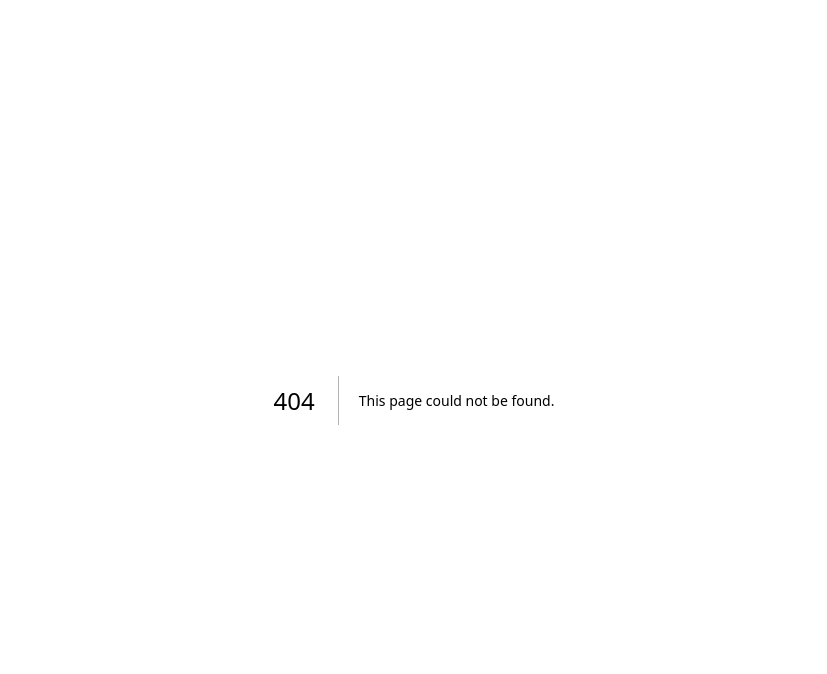
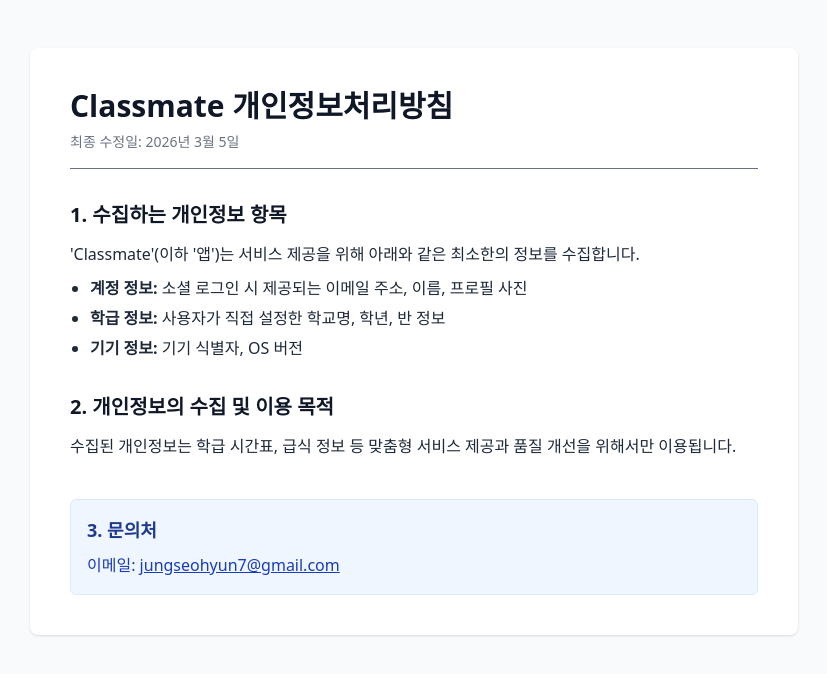
Before and after one commit to jungseohyun0706/classmate-web, a Next.js app: page /privacy in a window 1280 px wide. Before the commit this address had no page. Shown: the top 674 px of the page, without its empty margins (226-1053 px from the left). Built offline with nearby package versions, Linux system fonts and the light colour scheme.

Commit message:
feat: complete rebranding and privacy policy

```diff
--- a/src/pages/index.tsx
+++ b/src/pages/index.tsx
@@ -1,19 +1,106 @@
-import { useEffect } from 'react'
-import { useRouter } from 'next/router'
-import { auth } from '../lib/firebase'
-import { onAuthStateChanged } from 'firebase/auth'
+import React from 'react';
+import Head from 'next/head';
+import Link from 'next/link';
 
-export default function Home() {
-  const router = useRouter()
-  useEffect(() => {
-    const unsub = onAuthStateChanged(auth, user => {
-      if (user && user.emailVerified) {
-        router.replace('/dashboard')
-      } else {
-        router.replace('/auth/login')
-      }
-    })
-    return () => unsub()
-  }, [])
-  return null
-}
+const LandingPage = () => {
+  const appName = 'Classmate';
+  const tagline = '우리 반의 똑똑한 도우미';
+  const description = '우르르 컴퍼니는 일상의 불편함을 기술로 해결합니다. 더 나은 교육, 더 나은 소통을 위한 플랫폼을 만듭니다.';
+
+  return (
+    <div className="min-h-screen bg-white font-sans text-gray-900">
+      <Head>
+        <title>Ururu Company - {appName}</title>
+        <meta name="description" content={description} />
+      </Head>
+
+      {/* Navigation */}
+      <nav className="max-w-7xl mx-auto px-6 py-8 flex justify-between items-center border-b border-gray-50">
+        <div className="flex items-center space-x-2">
+          <div className="w-10 h-10 bg-blue-600 rounded-xl flex items-center justify-center text-white font-bold text-xl">U</div>
+          <span className="text-2xl font-bold tracking-tight text-gray-900">ururu.kr</span>
+        </div>
+        <div className="flex items-center space-x-6">
+          <Link href="/auth/login" className="px-5 py-2.5 bg-gray-900 text-white rounded-xl font-bold text-sm hover:bg-gray-800 transition-all shadow-lg shadow-gray-200">
+            선생님 로그인
+          </Link>
+        </div>
+      </nav>
+
+      {/* Hero Section */}
+      <main className="max-w-7xl mx-auto px-6 pt-20 pb-24 lg:pt-32">
+        <div className="grid grid-cols-1 lg:grid-cols-2 gap-16 items-center">
+          <div className="text-left">
+            <div className="inline-flex items-center space-x-2 px-3 py-1 rounded-full bg-blue-50 text-blue-600 text-xs font-bold mb-6">
+              <span>Innovation for Life</span>
+              <span className="w-1 h-1 bg-blue-300 rounded-full"></span>
+              <span>세상을 우르르 변화시키는 혁신</span>
+            </div>
+
+            <h1 className="text-5xl lg:text-7xl font-extrabold tracking-tight mb-8 leading-tight">
+              {tagline} <br />
+              <span className="text-blue-600 font-black">{appName}</span>
+            </h1>
+
+            <p className="max-w-xl text-lg lg:text-xl text-gray-500 mb-12 leading-relaxed">
+              {description} <br className="hidden md:block" />
+              복잡한 학급 관리는 선생님용 앱으로, 즐거운 학교 생활은 학생용 앱으로 시작해보세요.
+            </p>
+
+            <div className="flex flex-col sm:flex-row space-y-4 sm:space-y-0 sm:space-x-4">
+              <button className="px-8 py-4 bg-gray-900 text-white rounded-2xl font-bold text-lg hover:bg-gray-800 transition-all">
+                Google Play 출시 예정
+              </button>
+              <button className="px-8 py-4 bg-white text-gray-900 border-2 border-gray-100 rounded-2xl font-bold text-lg hover:border-gray-200 transition-all">
+                iOS 앱스토어 준비 중
+              </button>
+            </div>
+          </div>
+
+          <div className="hidden lg:block relative">
+             <div className="absolute -inset-4 bg-blue-100 rounded-full blur-3xl opacity-30 animate-pulse"></div>
+             <div className="relative bg-white p-8 rounded-[3rem] shadow-2xl border border-gray-100 transform rotate-3 hover:rotate-0 transition-transform duration-500">
+                <div className="space-y-6">
+                  <div className="flex items-center space-x-4 p-4 bg-blue-50 rounded-2xl">
+                    <div className="text-3xl">📅</div>
+                    <div>
+                      <div className="font-bold text-gray-900 text-lg">스마트 시간표</div>
+                      <div className="text-gray-500 text-sm italic">내일은 체육 시간이 있어요!</div>
+                    </div>
+                  </div>
+                  <div className="flex items-center space-x-4 p-4 bg-green-50 rounded-2xl">
+                    <div className="text-3xl">🍱</div>
+                    <div>
+                      <div className="font-bold text-gray-900 text-lg">오늘의 급식</div>
+                      <div className="text-gray-500 text-sm italic">돈까스, 샐러드, 김치...</div>
+                    </div>
+                  </div>
+                  <div className="flex items-center space-x-4 p-4 bg-purple-50 rounded-2xl">
+                    <div className="text-3xl">📢</div>
+                    <div>
+                      <div className="font-bold text-gray-900 text-lg">디지털 알림장</div>
+                      <div className="text-gray-500 text-sm italic">가정통신문을 확인하세요</div>
+                    </div>
+                  </div>
+                </div>
+             </div>
+          </div>
+        </div>
+      </main>
+
+      {/* Footer */}
+      <footer className="max-w-7xl mx-auto px-6 py-12 border-t border-gray-100 flex flex-col md:flex-row justify-between items-center text-sm text-gray-400">
+        <div className="flex items-center space-x-4">
+          <span className="font-bold text-gray-900 text-lg">ururu.kr</span>
+          <span>© 2026 ururu.kr. All rights reserved.</span>
+        </div>
+        <div className="mt-6 md:mt-0 flex space-x-8">
+          <Link href="/privacy" className="hover:text-blue-600 font-medium transition-colors">개인정보처리방침</Link>
+          <a href="mailto:jungseohyun7@gmail.com" className="hover:text-blue-600 font-medium transition-colors">문의하기</a>
+        </div>
+      </footer>
+    </div>
+  );
+};
+
+export default LandingPage;
--- /dev/null
+++ b/src/pages/privacy.tsx
@@ -0,0 +1,48 @@
+import React from 'react';
+import Head from 'next/head';
+
+const PrivacyPolicy = () => {
+  const lastUpdated = '2026년 3월 5일';
+  const appName = 'Classmate';
+  const developerEmail = 'jungseohyun7@gmail.com';
+
+  return (
+    <div className="min-h-screen bg-gray-50 py-12 px-4 sm:px-6 lg:px-8">
+      <Head>
+        <title>{appName} - 개인정보처리방침</title>
+        <meta name="description" content={`${appName} 앱의 개인정보처리방침입니다.`} />
+      </Head>
+
+      <div className="max-w-3xl mx-auto bg-white shadow-sm rounded-lg p-8 sm:p-10 text-gray-800">
+        <h1 className="text-3xl font-bold text-gray-900 mb-2">{appName} 개인정보처리방침</h1>
+        <p className="text-sm text-gray-500 mb-8 border-b pb-4">최종 수정일: {lastUpdated}</p>
+
+        <section className="space-y-8 leading-relaxed">
+          <div>
+            <h2 className="text-xl font-semibold text-gray-900 mb-3">1. 수집하는 개인정보 항목</h2>
+            <p>
+              &apos;{appName}&apos;(이하 &apos;앱&apos;)는 서비스 제공을 위해 아래와 같은 최소한의 정보를 수집합니다.
+            </p>
+            <ul className="list-disc ml-5 mt-2 space-y-1">
+              <li><strong>계정 정보:</strong> 소셜 로그인 시 제공되는 이메일 주소, 이름, 프로필 사진</li>
+              <li><strong>학급 정보:</strong> 사용자가 직접 설정한 학교명, 학년, 반 정보</li>
+              <li><strong>기기 정보:</strong> 기기 식별자, OS 버전</li>
+            </ul>
+          </div>
+
+          <div>
+            <h2 className="text-xl font-semibold text-gray-900 mb-3">2. 개인정보의 수집 및 이용 목적</h2>
+            <p>수집된 개인정보는 학급 시간표, 급식 정보 등 맞춤형 서비스 제공과 품질 개선을 위해서만 이용됩니다.</p>
+          </div>
+
+          <div className="bg-blue-50 p-4 rounded-md border border-blue-100 mt-10">
+            <h2 className="text-lg font-semibold text-blue-900 mb-2">3. 문의처</h2>
+            <p className="text-blue-800 font-medium">이메일: <a href={`mailto:${developerEmail}`} className="underline">{developerEmail}</a></p>
+          </div>
+        </section>
+      </div>
+    </div>
+  );
+};
+
+export default PrivacyPolicy;
```
